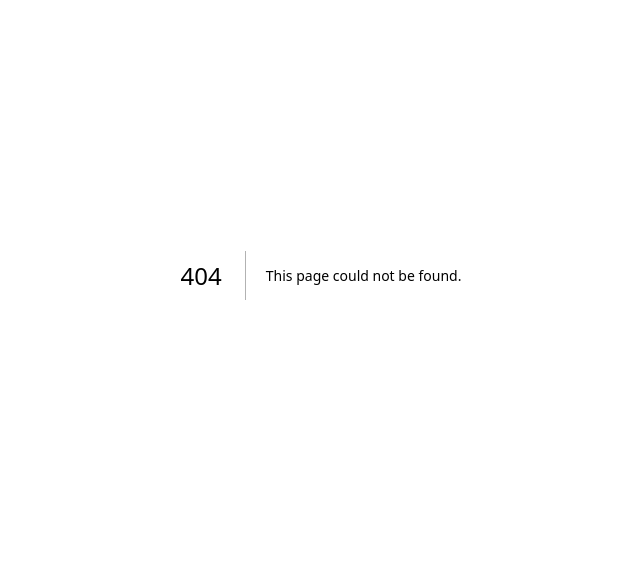
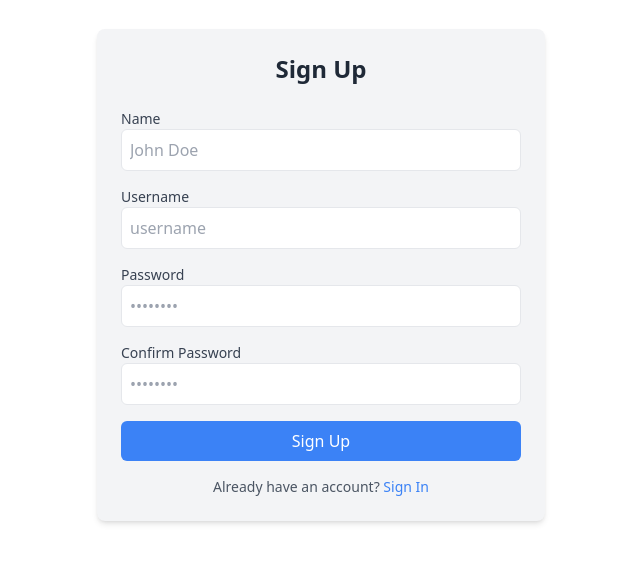
Before and after one commit to rakeshkanneeswaran/Optimeleon, a Next.js app in the folder frontend/: page /signup in a window 1280 px wide. Before the commit this address had no page. Shown: the part 125-688 px from the top of the page, without its empty margins (319-959 px from the left). Built offline with nearby package versions, Linux system fonts and the light colour scheme.

Commit message:
boot strapped the application

```diff
--- a/frontend/app/page.tsx
+++ b/frontend/app/page.tsx
@@ -2,11 +2,14 @@
 
 import { useState } from 'react';
 import { useRouter } from 'next/navigation';
+
 import axios from 'axios';
+
 
 const Home: React.FC = () => {
   const [projectName, setProjectName] = useState<string>('');
   const [loading, setLoading] = useState<boolean>(false);
+
   const router = useRouter();
 
   // Handle project creation
@@ -14,9 +17,13 @@ const Home: React.FC = () => {
     if (projectName) {
       setLoading(true);
       try {
-        // const response = await axios.post('http://localhost:3000/projects', { name: projectName });
-        // const { id } = response.data;
-        const id = 555
+        const response = await axios.post('http://127.0.0.1:3001/api/project', { name: projectName , script : " "} , {
+          headers: {
+            'Authorization': 'Bearer ' + localStorage.getItem('token'),
+          }
+        } );
+
+        const { id } = response.data;
         setProjectName('');
         router.push(`/project/${id}`); // Redirect to the project page
       } catch (error) {
@@ -28,17 +35,24 @@ const Home: React.FC = () => {
   };
 
   return (
-    <div>
-      <h1>Marketing SaaS Application</h1>
+    <div className="flex flex-col items-center justify-center min-h-screen bg-gray-100 p-4">
+      <h1 className="text-3xl font-bold mb-6">Marketing SaaS Application</h1>
+      <div className="bg-white p-6 rounded-lg shadow-lg w-full max-w-md">
         <input
           type="text"
           value={projectName}
           onChange={(e) => setProjectName(e.target.value)}
           placeholder="Enter project name"
+          className="w-full p-2 border border-gray-300 rounded-md mb-4"
         />
-      <button onClick={handleCreateProject} disabled={loading}>
+        <button
+          onClick={handleCreateProject}
+          disabled={loading}
+          className={`w-full py-2 text-white font-bold rounded-md ${loading ? 'bg-gray-400' : 'bg-blue-500 hover:bg-blue-600'}`}
+        >
           {loading ? 'Creating...' : 'Create Project'}
         </button>
+      </div>
     </div>
   );
 };
--- a/frontend/app/project/[id]/page.tsx
+++ b/frontend/app/project/[id]/page.tsx
@@ -1,13 +1,51 @@
-"use client"
+"use client";
 
-import { useState } from 'react';
+import axios from "axios";
+import { useParams } from "next/navigation";
+import { useState, useEffect } from "react";
 
 const HomePage: React.FC = () => {
-  const [projectName, setProjectName] = useState<string>('');
-  const [script, setScript] = useState<string>('');
+  const params = useParams();
+  const [projectName, setProjectName] = useState<string>("");
+  const [script, setScript] = useState<string>("");
+  const [loading, setLoading] = useState<boolean>(false);
+  const [error, setError] = useState<string | null>(null);
+
+  // Handle project update
+  const onSubmit = async () => {
+    if (!projectName) {
+      setError("Project name is required.");
+      return;
+    }
+
+    setLoading(true);
+    setError(null);
+
+    try {
+      await axios.post(
+        "http://127.0.0.1:3001/api/project/update",
+        {
+          id: params.id,
+          name: projectName,
+          script: script,
+        },
+        {
+          headers: {
+            Authorization: "Bearer " + localStorage.getItem("token"),
+          },
+        }
+      );
+      alert("Project updated successfully!");
+    } catch (err) {
+      console.error("Failed to update project:", err);
+      setError("Failed to update project. Please try again.");
+    } finally {
+      setLoading(false);
+    }
+  };
 
   // Generate a script for the project
-  const generateScript = (projectName: string) => {
+  const generateScript = (name: string) => {
     return `
       <script>
         (function() {
@@ -15,9 +53,11 @@ const HomePage: React.FC = () => {
           const now = new Date();
           const variation = variations[Math.floor(now.getHours() / 6) % 4];
           if (window.location.href.includes('?variation=')) return;
-          if (!window.location.href.startsWith('https://example.com')) return; // Ensure script only runs on the intended URL
+          if (!window.location.href.startsWith('https://example.com')) return;
           const scriptElement = document.createElement('script');
-          scriptElement.src = 'https://example.com/track?project=${encodeURIComponent(projectName)}&variation=' + variation;
+          scriptElement.src = 'https://example.com/track?project=${encodeURIComponent(
+            name
+          )}&variation=' + variation;
           document.head.appendChild(scriptElement);
         })();
       </script>
@@ -32,25 +72,29 @@ const HomePage: React.FC = () => {
   };
 
   const handleCopyScript = () => {
-    navigator.clipboard.writeText(script)
-      .then(() => alert('Script copied to clipboard!'))
-      .catch(err => console.error('Failed to copy script: ', err));
+    navigator.clipboard
+      .writeText(script)
+      .then(() => alert("Script copied to clipboard!"))
+      .catch((err) => console.error("Failed to copy script: ", err));
   };
 
   const handleSaveScript = () => {
-    const blob = new Blob([script], { type: 'text/plain' });
+    const blob = new Blob([script], { type: "text/plain" });
     const url = URL.createObjectURL(blob);
-    const a = document.createElement('a');
+    const a = document.createElement("a");
     a.href = url;
     a.download = `${projectName}-script.js`;
     document.body.appendChild(a);
     a.click();
     document.body.removeChild(a);
+    URL.revokeObjectURL(url); // Clean up the URL object
   };
 
   return (
     <div className="min-h-screen bg-gray-100 flex flex-col items-center justify-center p-6">
-      <h1 className="text-3xl font-bold text-gray-800 mb-6">Generate and Edit Marketing Script</h1>
+      <h1 className="text-3xl font-bold text-gray-800 mb-6">
+        Generate and Edit Marketing Script
+      </h1>
       <div className="w-full max-w-2xl bg-white shadow-md rounded-lg p-6">
         <input
           type="text"
@@ -66,7 +110,9 @@ const HomePage: React.FC = () => {
           Generate Script
         </button>
 
-        <h2 className="text-xl font-semibold text-gray-700 mb-4">Generated Script</h2>
+        <h2 className="text-xl font-semibold text-gray-700 mb-4">
+          Generated Script
+        </h2>
         <textarea
           value={script}
           onChange={(e) => setScript(e.target.value)}
@@ -74,7 +120,7 @@ const HomePage: React.FC = () => {
           className="w-full p-3 border border-gray-300 rounded-lg mb-4 resize-none"
         />
 
-        <div className="flex space-x-4">
+        <div className="flex space-x-4 mb-6">
           <button
             onClick={handleCopyScript}
             className="bg-green-500 text-white py-2 px-4 rounded-lg hover:bg-green-600 focus:outline-none focus:ring-2 focus:ring-green-500"
@@ -88,6 +134,18 @@ const HomePage: React.FC = () => {
             Save Script
           </button>
         </div>
+
+        {error && <p className="text-red-500 mb-4">{error}</p>}
+
+        <button
+          onClick={onSubmit}
+          disabled={loading}
+          className={`w-full bg-blue-500 text-white py-2 px-4 rounded-lg ${
+            loading ? "bg-gray-400" : "hover:bg-blue-600"
+          } focus:outline-none focus:ring-2 focus:ring-blue-500`}
+        >
+          {loading ? "Saving..." : "DONE"}
+        </button>
       </div>
     </div>
   );
--- /dev/null
+++ b/frontend/app/signin/page.tsx
@@ -0,0 +1,94 @@
+"use client"
+import React, { useState } from "react";
+import axios from "axios";
+import { useRouter } from "next/navigation";
+
+const SignIn: React.FC = () => {
+  const [username, setUsername] = useState("");
+  const [password, setPassword] = useState("");
+  const [error, setError] = useState("");
+  const router = useRouter();
+
+  const handleSignIn = async (e: React.FormEvent) => {
+    e.preventDefault();
+
+    try {
+      const response = await axios.post("http://127.0.0.1:3001/api/user/signin", {
+        username,
+        password,
+      });
+      if (response.status === 200) {
+        localStorage.setItem("token",response.data.token);
+        router.push("/"); // Redirect to SignIn page on success
+      }
+    } catch (error: any) {
+      setError(error.response?.data?.message || "Sign In Failed");
+    }
+  };
+
+  return (
+    <section className="bg-white min-h-screen flex items-center justify-center">
+      <div className="w-full max-w-md p-6 bg-gray-100 rounded-lg shadow-md">
+        <h1 className="text-2xl font-bold mb-6 text-center text-gray-800">
+          Sign In
+        </h1>
+        {error && <p className="text-red-500 text-sm text-center mb-4">{error}</p>}
+        <form onSubmit={handleSignIn} className="space-y-4">
+          <div>
+            <label
+              htmlFor="username"
+              className="block text-sm font-medium text-gray-700"
+            >
+              Username
+            </label>
+            <input
+              type="text"
+              name="username"
+              id="username"
+              className="w-full p-2 border rounded-md"
+              placeholder="username"
+              value={username}
+              onChange={(e) => setUsername(e.target.value)}
+              required
+            />
+          </div>
+          <div>
+            <label
+              htmlFor="password"
+              className="block text-sm font-medium text-gray-700"
+            >
+              Password
+            </label>
+            <input
+              type="password"
+              name="password"
+              id="password"
+              className="w-full p-2 border rounded-md"
+              placeholder="••••••••"
+              value={password}
+              onChange={(e) => setPassword(e.target.value)}
+              required
+            />
+          </div>
+          <button
+            type="submit"
+            className="w-full bg-blue-500 text-white py-2 rounded-md hover:bg-blue-600 transition"
+          >
+            Sign In
+          </button>
+          <p className="text-sm text-center text-gray-600 mt-4">
+            Don't have an account?{" "}
+            <a
+              href="/signup"
+              className="text-blue-500 hover:underline"
+            >
+              Sign Up
+            </a>
+          </p>
+        </form>
+      </div>
+    </section>
+  );
+};
+
+export default SignIn;
--- /dev/null
+++ b/frontend/app/signup/page.tsx
@@ -0,0 +1,138 @@
+
+"use client"
+
+import React, { useState } from "react";
+import axios from "axios";
+import { useRouter } from "next/navigation";
+
+const SignUp: React.FC = () => {
+  const [username, setUsername] = useState("");
+  const [name, setName] = useState("");
+  const [password, setPassword] = useState("");
+  const [confirmPassword, setConfirmPassword] = useState("");
+  const [error, setError] = useState("");
+  const router = useRouter();
+
+  const handleSignUp = async (e: React.FormEvent) => {
+    e.preventDefault();
+    if (password !== confirmPassword) {
+      setError("Passwords do not match!");
+      return;
+    }
+    try {
+      const response = await axios.post("http://127.0.0.1:3001/api/user/signup", {
+        username,
+        name,
+        password,
+      });
+      if (response.status === 200) {
+        localStorage.setItem("token",response.data.token);
+        router.push("/signin"); // Redirect to SignIn page on success
+      }
+    } catch (error: any) {
+      setError(error.response?.data?.message || "Sign Up Failed");
+    }
+  };
+
+  return (
+    <section className="bg-white min-h-screen flex items-center justify-center">
+      <div className="w-full max-w-md p-6 bg-gray-100 rounded-lg shadow-md">
+        <h1 className="text-2xl font-bold mb-6 text-center text-gray-800">
+          Sign Up
+        </h1>
+        {error && <p className="text-red-500 text-sm text-center mb-4">{error}</p>}
+        <form onSubmit={handleSignUp} className="space-y-4">
+          <div>
+            <label
+              htmlFor="name"
+              className="block text-sm font-medium text-gray-700"
+            >
+              Name
+            </label>
+            <input
+              type="text"
+              name="name"
+              id="name"
+              className="w-full p-2 border rounded-md"
+              placeholder="John Doe"
+              value={name}
+              onChange={(e) => setName(e.target.value)}
+              required
+            />
+          </div>
+          <div>
+            <label
+              htmlFor="username"
+              className="block text-sm font-medium text-gray-700"
+            >
+              Username
+            </label>
+            <input
+              type="text"
+              name="username"
+              id="username"
+              className="w-full p-2 border rounded-md"
+              placeholder="username"
+              value={username}
+              onChange={(e) => setUsername(e.target.value)}
+              required
+            />
+          </div>
+          <div>
+            <label
+              htmlFor="password"
+              className="block text-sm font-medium text-gray-700"
+            >
+              Password
+            </label>
+            <input
+              type="password"
+              name="password"
+              id="password"
+              className="w-full p-2 border rounded-md"
+              placeholder="••••••••"
+              value={password}
+              onChange={(e) => setPassword(e.target.value)}
+              required
+            />
+          </div>
+          <div>
+            <label
+              htmlFor="confirm-password"
+              className="block text-sm font-medium text-gray-700"
+            >
+              Confirm Password
+            </label>
+            <input
+              type="password"
+              name="confirm-password"
+              id="confirm-password"
+              className="w-full p-2 border rounded-md"
+              placeholder="••••••••"
+              value={confirmPassword}
+              onChange={(e) => setConfirmPassword(e.target.value)}
+              required
+            />
+          </div>
+          <button
+            type="submit"
+            className="w-full bg-blue-500 text-white py-2 rounded-md hover:bg-blue-600 transition"
+          >
+            Sign Up
+          </button>
+          <p className="text-sm text-center text-gray-600 mt-4">
+            Already have an account?{" "}
+            <a
+              href="/signin"
+              className="text-blue-500 hover:underline"
+            >
+              Sign In
+            </a>
+          </p>
+        </form>
+      </div>
+    </section>
+  );
+};
+
+export default SignUp;
```
Lines whose indentation alone changed are shown as unchanged.
